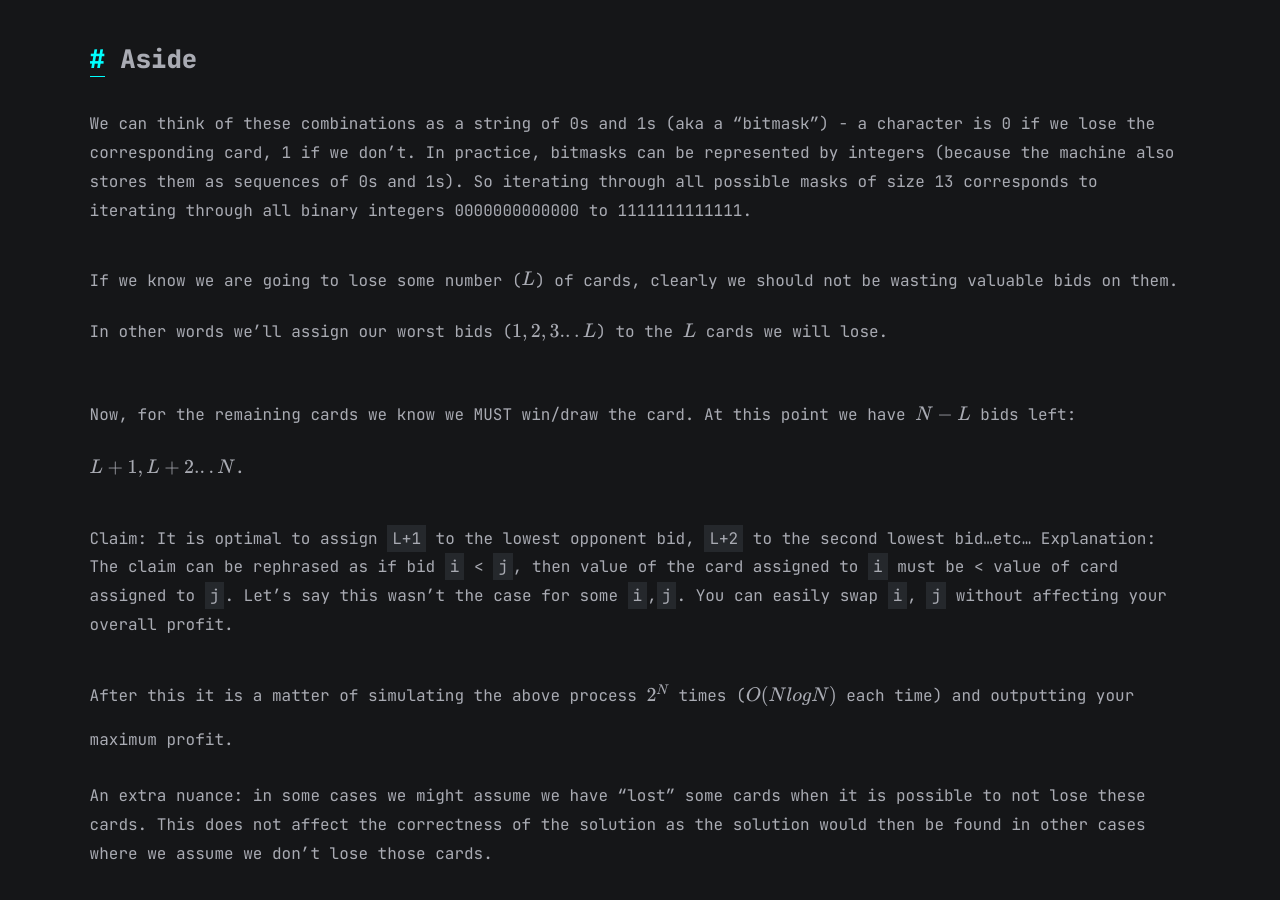
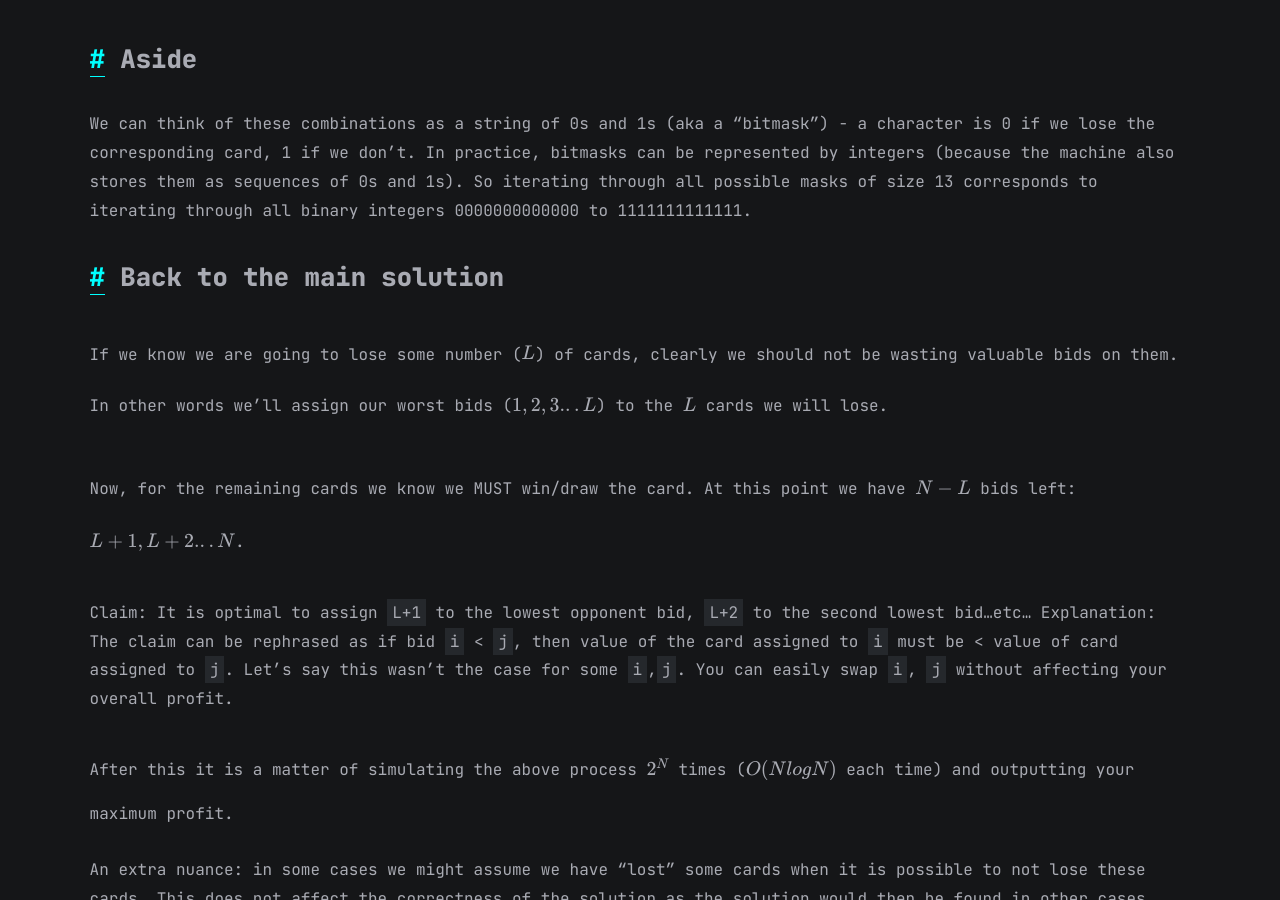
Before and after one commit to heavylightdecomp/blog, a Jekyll site: the page built from all_collections/_posts/2022-10-01-aio-2006-psych-ju.md, in a window 1280 px wide and 900 px high, scrolled down 599 px. Built offline with Jekyll 4.4.1, drawn with Linux system fonts in a browser that asks for light colours; formulas are drawn with MathJax 3.

Commit message:
clarification header

```diff
--- a/all_collections/_posts/2022-10-01-aio-2006-psych-ju.md
+++ b/all_collections/_posts/2022-10-01-aio-2006-psych-ju.md
@@ -14,6 +14,7 @@ We first observe that N, the number of cards is very small - 13. An $$O( 3^N )$$
 ### Aside
 We can think of these combinations as a string of 0s and 1s (aka a "bitmask") - a character is 0 if we lose the corresponding card, 1 if we don't. In practice, bitmasks can be represented by integers (because the machine also stores them as sequences of 0s and 1s). So iterating through all possible masks of size 13 corresponds to iterating through all binary integers 0000000000000 to 1111111111111.
 
+### Back to the main solution
 If we know we are going to lose some number ($$L$$) of cards, clearly we should not be wasting valuable bids on them. In other words we'll assign our worst bids ($$1,2,3...L$$) to the $$L$$ cards we will lose.
 
 Now, for the remaining cards we know we MUST win/draw the card. At this point we have $$N-L$$ bids left: $$L+1,L+2...N$$.
```
